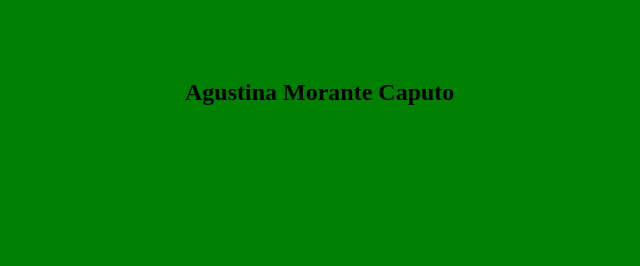
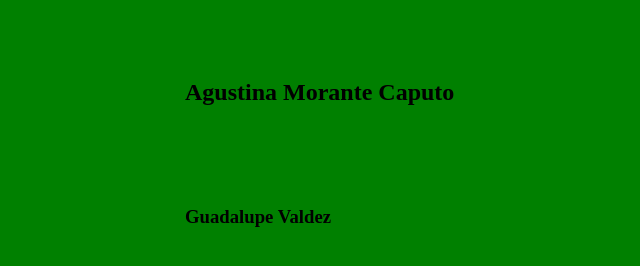
Before and after one commit to LuciaRamundo/TP_SO_I4_Equipo_105, a plain HTML site: page index.html in a window 1280 px wide. Shown: the part 258-524 px from the top of the page, without its empty margins (115-755 px from the left). Drawn offline with Linux system fonts and the light colour scheme.

Commit message:
ALFA modifica html

```diff
--- a/index.html
+++ b/index.html
@@ -9,5 +9,6 @@
 <body>
 <h1>Controlde versiones</h1>
 <h2>Agustina Morante Caputo </h2>
+<h3>Guadalupe Valdez</h3>
 </body>
 </html>
```
